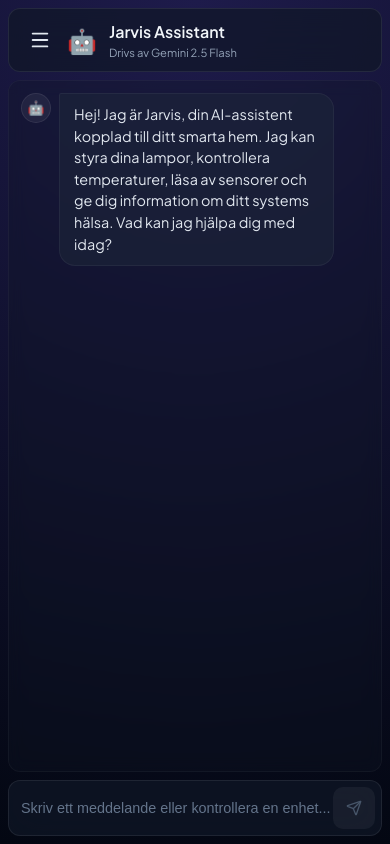
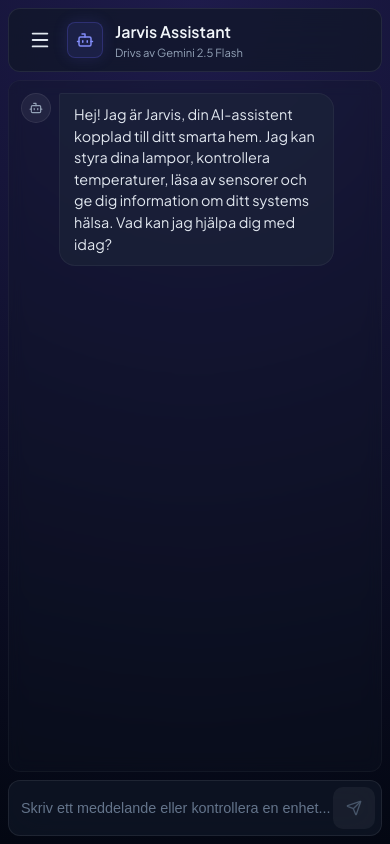
Before and after one commit to inzone1941-afk/AI-Center, a React (Vite) app in the folder ai-assistant/: page / in a window 390 px wide. Built offline with nearby package versions, Linux system fonts and the light colour scheme; no server answers.

Commit message:
feat: design new premium smart home AI logo, replace emojis with premium bot and user SVG avatars

```diff
--- a/ai-assistant/src/App.css
+++ b/ai-assistant/src/App.css
@@ -266,7 +266,22 @@
 }
 
 .header-info .avatar {
-  font-size: 1.8rem;
+  width: 42px;
+  height: 42px;
+  border-radius: 12px;
+  background: rgba(99, 102, 241, 0.12);
+  border: 1px solid rgba(99, 102, 241, 0.25);
+  display: flex;
+  align-items: center;
+  justify-content: center;
+  color: #818cf8;
+  flex-shrink: 0;
+  box-shadow: 0 0 15px rgba(99, 102, 241, 0.15);
+}
+
+.avatar-icon {
+  width: 22px;
+  height: 22px;
 }
 
 .header-info h2 {
@@ -315,9 +330,18 @@
   display: flex;
   align-items: center;
   justify-content: center;
-  font-size: 1rem;
   border: 1px solid rgba(255, 255, 255, 0.08);
   flex-shrink: 0;
+}
+
+.message-avatar-icon {
+  width: 16px;
+  height: 16px;
+  color: #94a3b8;
+}
+
+.user-wrapper .message-avatar-icon {
+  color: #a5b4fc;
 }
 
 .user-wrapper .message-avatar {
@@ -610,7 +634,14 @@
   }
 
   .header-info .avatar {
-    font-size: 1.5rem;
+    width: 34px;
+    height: 34px;
+    border-radius: 8px;
+  }
+
+  .avatar-icon {
+    width: 18px;
+    height: 18px;
   }
 
   .header-info h2 {
@@ -635,7 +666,11 @@
   .message-avatar {
     width: 28px;
     height: 28px;
-    font-size: 0.85rem;
+  }
+
+  .message-avatar-icon {
+    width: 14px;
+    height: 14px;
   }
 
   .message-bubble {
--- a/ai-assistant/src/App.jsx
+++ b/ai-assistant/src/App.jsx
@@ -2,8 +2,8 @@ import { useState, useEffect, useRef } from 'react';
 import {
   Send, CheckCircle2, Trash2,
   Lightbulb, Thermometer, Home,
-  Activity, ArrowRight, ShieldAlert, Sparkles, RefreshCw,
-  Menu, X
+  Activity, ArrowRight, ShieldAlert, RefreshCw,
+  Menu, X, BrainCircuit, Bot, User
 } from 'lucide-react';
 import './App.css';
 
@@ -184,7 +184,7 @@ function App() {
       {/* Sidebar for Status & Actions */}
       <aside className={`sidebar glass-panel ${sidebarOpen ? 'open' : ''}`}>
         <div className="brand">
-          <Sparkles className="brand-icon" />
+          <BrainCircuit className="brand-icon" />
           <h2>AI Center</h2>
           <button
             type="button"
@@ -273,7 +273,9 @@ function App() {
             <Menu className="menu-icon" />
           </button>
           <div className="header-info">
-            <div className="avatar">🤖</div>
+            <div className="avatar">
+              <Bot className="avatar-icon" />
+            </div>
             <div>
               <h2>Jarvis Assistant</h2>
               <p className="subtitle">Drivs av Gemini 2.5 Flash</p>
@@ -289,7 +291,11 @@ function App() {
               className={`message-wrapper ${msg.role === 'user' ? 'user-wrapper' : 'assistant-wrapper'} fade-in`}
             >
               <div className="message-avatar">
-                {msg.role === 'user' ? '👤' : '🤖'}
+                {msg.role === 'user' ? (
+                  <User className="message-avatar-icon" />
+                ) : (
+                  <Bot className="message-avatar-icon" />
+                )}
               </div>
               <div className={`message-bubble ${msg.role === 'user' ? 'user-bubble' : 'assistant-bubble'}`}>
                 <div className="message-content">
@@ -300,7 +306,9 @@ function App() {
           ))}
           {loading && (
             <div className="message-wrapper assistant-wrapper fade-in">
-              <div className="message-avatar">🤖</div>
+              <div className="message-avatar">
+                <Bot className="message-avatar-icon" />
+              </div>
               <div className="message-bubble assistant-bubble loading-bubble">
                 <div className="typing-indicator">
                   <span></span>
```
Also changed, not shown: ai-assistant/icon.png, ai-assistant/logo.png.
